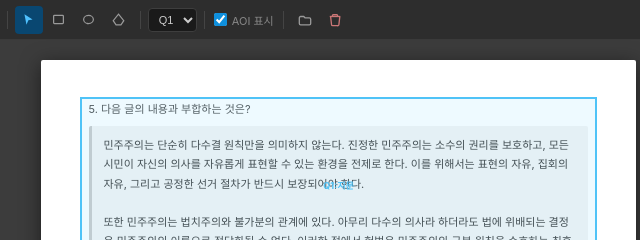
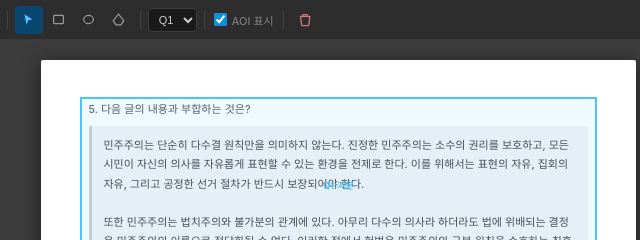
Before and after one commit to robotkiwi2/LAPA-prototype, a plain HTML site: page pdf-editor.html in a window 1280 px wide. Shown: the top 240 px of the page, 422-1062 px from the left. Drawn offline with Linux system fonts and the light colour scheme.

Commit message:
feat: 툴바 파일열기 버튼 제거

```diff
--- a/pdf-editor.html
+++ b/pdf-editor.html
@@ -266,10 +266,7 @@ textarea.prop-input { resize: vertical; min-height: 52px; font-family: inherit;
 
   <div class="tb-sep"></div>
 
-  <!-- 파일 열기 / 삭제 -->
-  <button class="tb-btn" onclick="openFile()" title="파일 열기">
-    <svg viewBox="0 0 16 16" fill="none" stroke="currentColor" stroke-width="1.5" style="width:14px;height:14px"><path d="M1.5 5.5A1.5 1.5 0 0 1 3 4h3.5l1.5 1.5H13A1.5 1.5 0 0 1 14.5 7v5A1.5 1.5 0 0 1 13 13.5H3A1.5 1.5 0 0 1 1.5 12z"/></svg>
-  </button>
+  <!-- 삭제 -->
   <button class="tb-btn" onclick="deleteSelected()" title="선택 삭제" style="color:#c77">
     <svg viewBox="0 0 16 16" fill="none" stroke="currentColor" stroke-width="1.5" style="width:14px;height:14px"><polyline points="2,4 14,4"/><path d="M5,4V3a1,1,0,0,1,1-1h4a1,1,0,0,1,1,1v1"/><path d="M3,4l1,9a1.5,1.5,0,0,0,1.5,1.5h5A1.5,1.5,0,0,0,12.5,13L13.5,4"/></svg>
   </button>
```
